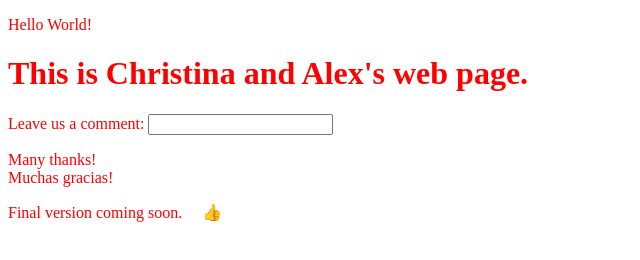
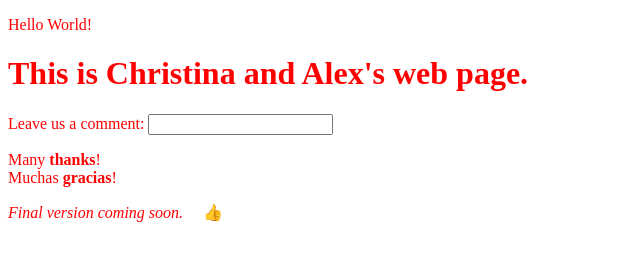
Before and after one commit to xelAhcratiPsavilO/christinayalex, a plain HTML site: page index.html in a window 1280 px wide. Shown: the full height of the page, 0-640 px from the left. Drawn offline with Linux system fonts and the light colour scheme.

Commit message:
Format text

```diff
--- a/index.html
+++ b/index.html
@@ -22,7 +22,7 @@
     <p>Hello World!</p>
     <h1>This is Christina and Alex's web page.</h1>
     <p>Leave us a comment: <input type="text" name="comment" id="commentId" onchange="capitalize()"></p>
-    <p>Many thanks!<br>Muchas gracias!</p>
-    <p>Final version coming soon. &nbsp;&nbsp;&nbsp; 👍</p>
+    <p>Many <strong>thanks</strong>!<br>Muchas <strong>gracias</strong>!</p>
+    <p><em>Final version coming soon.</em> &nbsp;&nbsp;&nbsp; 👍</p>
   </body>
 </html>
```
